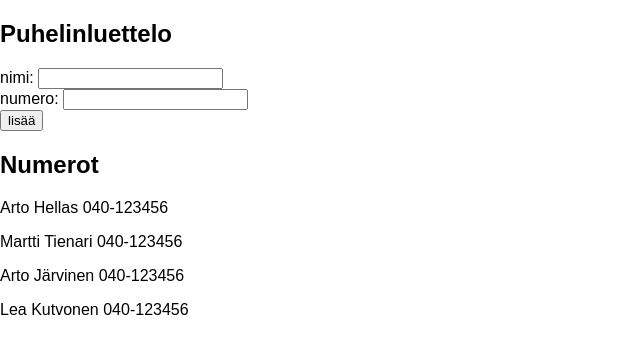
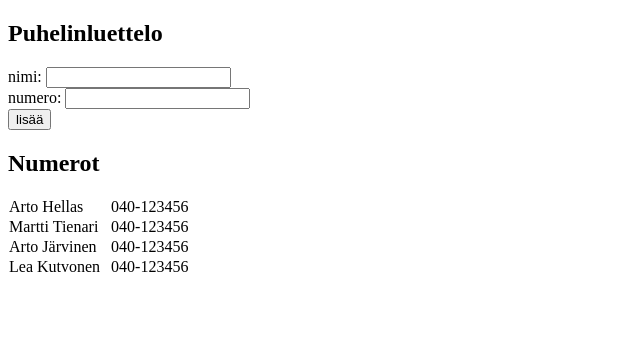
Before and after one commit to Perttu84/fullstack_2, a React (Create React App) app in the folder exercises_2_6-2_10-puhelinluettelo/: page / in a window 1280 px wide. Shown: the top 354 px of the page, without its empty margins (0-640 px from the left). Built offline with nearby package versions, Linux system fonts and the light colour scheme; the HTML template or start-up script is replaced by a standard one.

Commit message:
Add css. Names and numbers in table.

```diff
--- a/exercises_2_6-2_10-puhelinluettelo/src/App.js
+++ b/exercises_2_6-2_10-puhelinluettelo/src/App.js
@@ -1,6 +1,7 @@
 import React from 'react';
 import Person from './components/Person'
 import AddPersonForm from './components/AddPersonForm'
+import './index.css'
 
 class App extends React.Component {
   constructor(props) {
@@ -30,7 +31,6 @@ class App extends React.Component {
     }
   }
 
-
   render() {
     return (
       <div>
--- a/exercises_2_6-2_10-puhelinluettelo/src/components/Person.js
+++ b/exercises_2_6-2_10-puhelinluettelo/src/components/Person.js
@@ -2,7 +2,10 @@ import React from 'react'
 
 const Person = ({ person }) => {
   return (
-    <p>{person.name} {person.number}</p>
+    <tr>
+    	<th>{person.name}</th>
+    	<th>{person.number}</th>
+    </tr>
   )
 }
 
--- a/exercises_2_6-2_10-puhelinluettelo/src/index.css
+++ b/exercises_2_6-2_10-puhelinluettelo/src/index.css
@@ -1,5 +1,5 @@
-body {
-  margin: 0;
-  padding: 0;
-  font-family: sans-serif;
+th {
+	text-align: left;
+	font-weight: normal;
+	padding-right: 10px;
 }
```
